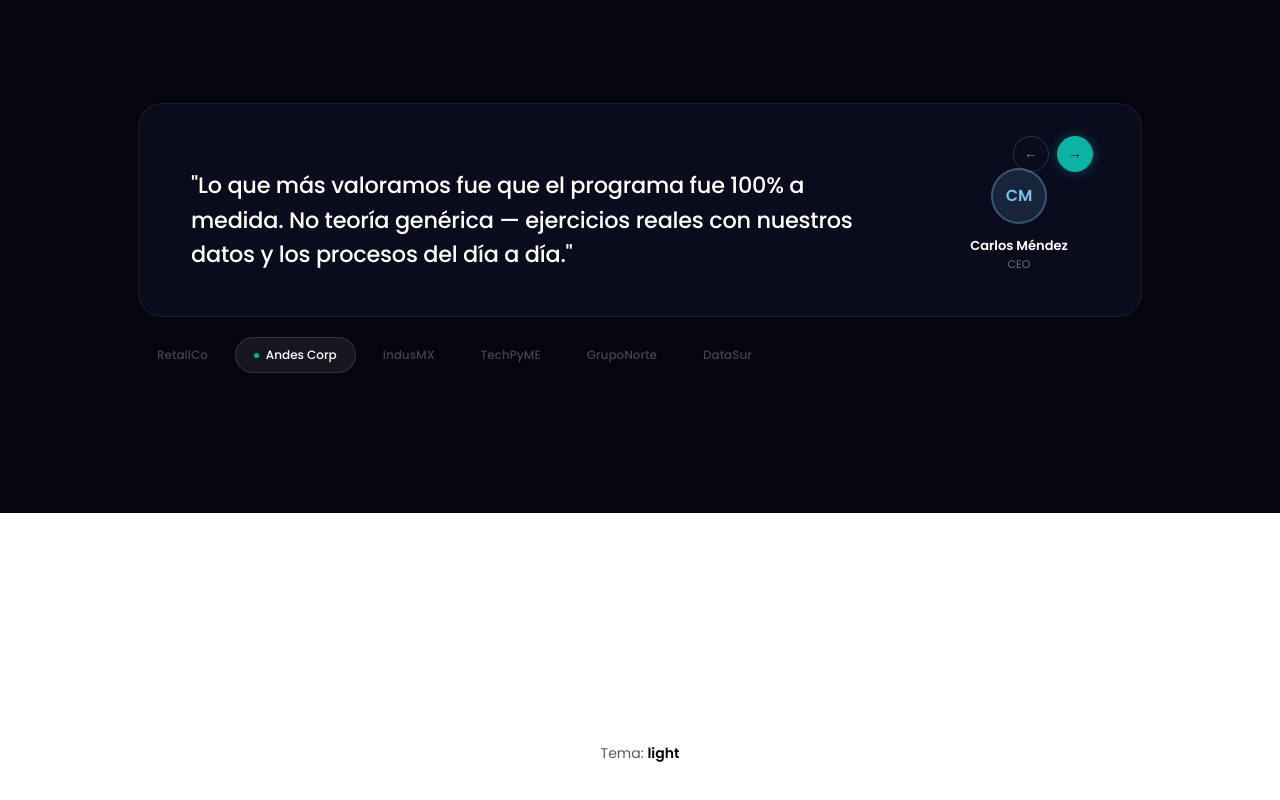
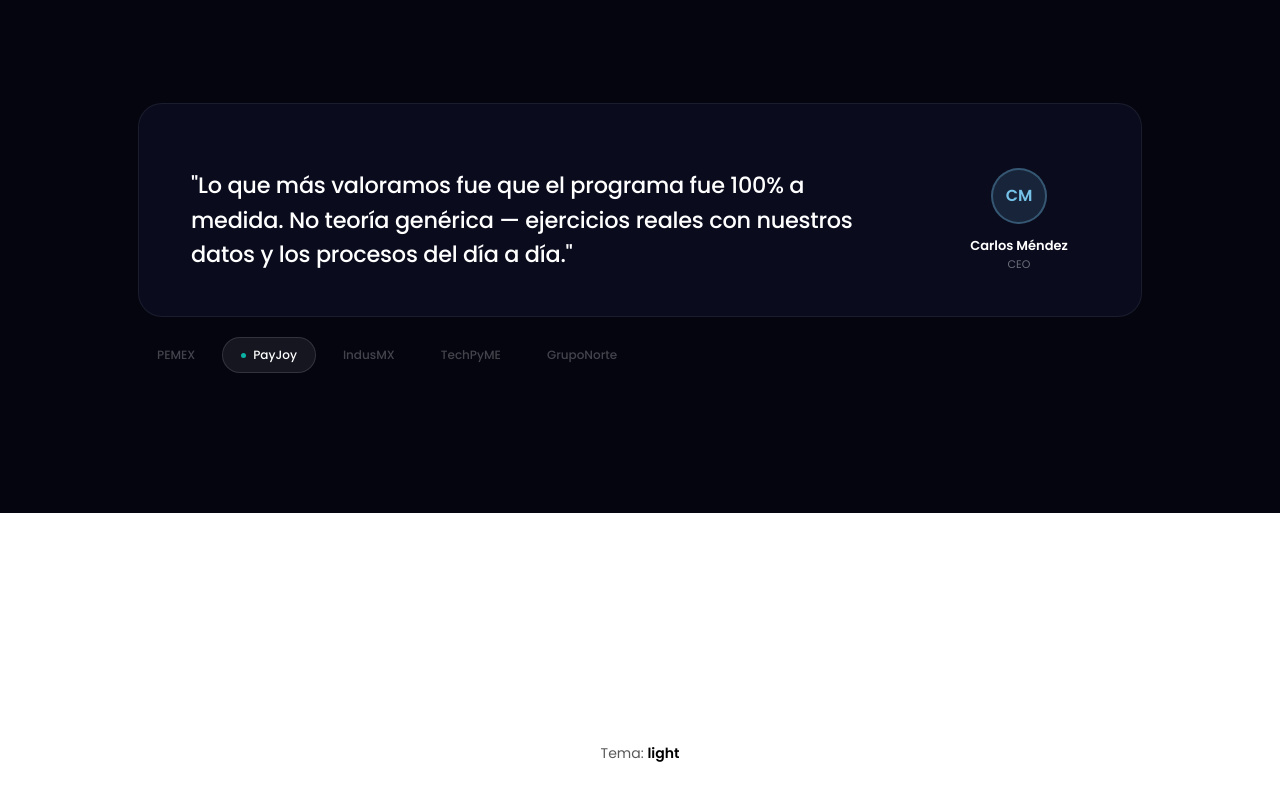
Before and after one commit to FabioClawi/proto_landing_def, a React (Vite) app: page / in a window 1280 px wide. Shown: the part 3210-4010 px from the top of the page. Built offline with nearby package versions, Linux system fonts and the light colour scheme.

Commit message:
fix: social proof — remove arrows, drop DataSur tab, rename to PEMEX + PayJoy

```diff
--- a/src/sections/SocialProof.tsx
+++ b/src/sections/SocialProof.tsx
@@ -9,7 +9,7 @@ const TESTIMONIALS = [
     quote: 'En menos de 3 meses, nuestro equipo pasó de usar Excel básico a automatizar reportes que antes tomaban días enteros. Sincero transformó nuestra forma de trabajar.',
     name:  'María González',
     role:  'Gerente de Operaciones',
-    company: 'RetailCo',
+    company: 'PEMEX',
     initials: 'MG',
     color:  '#0BB3A4',
   },
@@ -17,7 +17,7 @@ const TESTIMONIALS = [
     quote: 'Lo que más valoramos fue que el programa fue 100% a medida. No teoría genérica — ejercicios reales con nuestros datos y los procesos del día a día.',
     name:  'Carlos Méndez',
     role:  'CEO',
-    company: 'Andes Corp',
+    company: 'PayJoy',
     initials: 'CM',
     color:  '#75C1E7',
   },
@@ -40,7 +40,7 @@ const TESTIMONIALS = [
 ]
 
 const CLIENTS = [
-  'RetailCo', 'Andes Corp', 'IndusMX', 'TechPyME', 'GrupoNorte', 'DataSur',
+  'PEMEX', 'PayJoy', 'IndusMX', 'TechPyME', 'GrupoNorte',
 ]
 
 export default function SocialProof() {
@@ -129,62 +129,6 @@ export default function SocialProof() {
             position: 'relative',
           }}
         >
-          {/* Arrows — top right */}
-          <div style={{
-            position: 'absolute', top: '32px', right: '48px',
-            display: 'flex', gap: '8px',
-          }}>
-            <button
-              onClick={() => advance(-1)}
-              style={{
-                width: '36px', height: '36px', borderRadius: '9999px',
-                background: 'transparent',
-                border: '1.5px solid rgba(255,255,255,0.15)',
-                color: 'rgba(255,255,255,0.5)',
-                display: 'flex', alignItems: 'center', justifyContent: 'center',
-                cursor: 'pointer', fontSize: '14px',
-                transition: 'border-color 0.2s ease, color 0.2s ease',
-              }}
-              onMouseEnter={e => {
-                const el = e.currentTarget as HTMLButtonElement
-                el.style.borderColor = 'rgba(255,255,255,0.35)'
-                el.style.color = '#ffffff'
-              }}
-              onMouseLeave={e => {
-                const el = e.currentTarget as HTMLButtonElement
-                el.style.borderColor = 'rgba(255,255,255,0.15)'
-                el.style.color = 'rgba(255,255,255,0.5)'
-              }}
-            >
-              ←
-            </button>
-            <button
-              onClick={() => advance(1)}
-              style={{
-                width: '36px', height: '36px', borderRadius: '9999px',
-                background: '#0BB3A4',
-                border: '1.5px solid #0BB3A4',
-                color: '#000050',
-                display: 'flex', alignItems: 'center', justifyContent: 'center',
-                cursor: 'pointer', fontSize: '14px', fontWeight: 600,
-                transition: 'background 0.2s ease, box-shadow 0.2s ease',
-                boxShadow: '0 0 12px rgba(11,179,164,0.35)',
-              }}
-              onMouseEnter={e => {
-                const el = e.currentTarget as HTMLButtonElement
-                el.style.background = '#0dcfc0'
-                el.style.boxShadow = '0 0 20px rgba(11,179,164,0.55)'
-              }}
-              onMouseLeave={e => {
-                const el = e.currentTarget as HTMLButtonElement
-                el.style.background = '#0BB3A4'
-                el.style.boxShadow = '0 0 12px rgba(11,179,164,0.35)'
-              }}
-            >
-              →
-            </button>
-          </div>
-
           {/* Content (animated on change) */}
           <div
             ref={contentRef}
```
